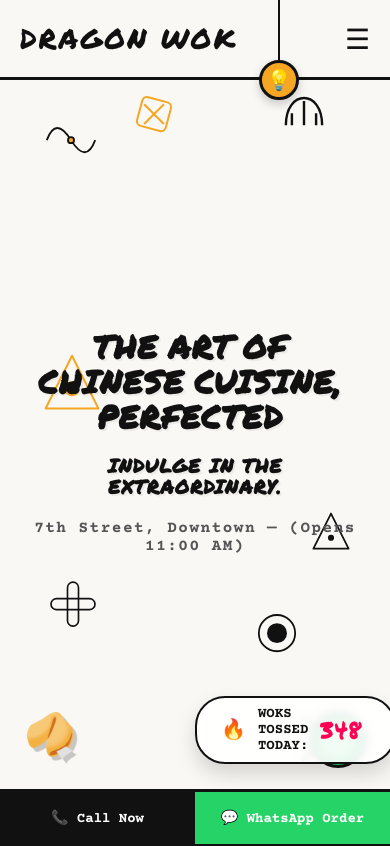
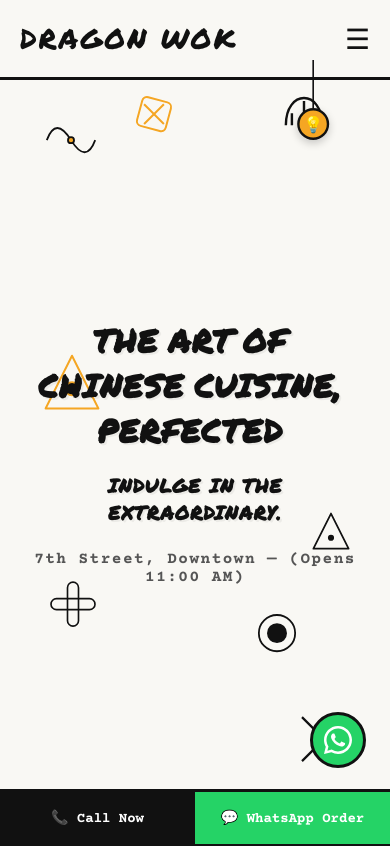
Before and after one commit to Yuzii08/dragon-wok, a Next.js app: page / in a window 390 px wide. Shown: the top 846 px of the page. Built offline with nearby package versions, Linux system fonts and the light colour scheme.

Commit message:
Fix mobile clutter and add animations

```diff
--- a/app/globals.css
+++ b/app/globals.css
@@ -23,7 +23,10 @@ nav{position:fixed;top:0;left:0;right:0;z-index:100;display:flex;justify-content
 .hero{min-height:100vh;display:flex;flex-direction:column;align-items:center;justify-content:center;position:relative;padding:120px 40px 80px;overflow:hidden;}
 .hero-tagline{font-family:'Permanent Marker',cursive;font-size:68px;text-align:center;text-transform:uppercase;line-height:1.1;z-index:2;position:relative;letter-spacing:1px;text-shadow: 2px 2px 0px rgba(0,0,0,0.05);}
 .hero-address{font-family:'Courier Prime',monospace;font-size:16px;color:#555;margin-top:20px;text-align:center;z-index:2;position:relative;letter-spacing:1.5px;font-weight:700;}
-@media(max-width:768px){.hero-tagline{font-size:36px;}.hero{padding:100px 20px 60px;}}
+@media(max-width:768px){
+  .hero-tagline{font-size:32px; line-height:1.4;}
+  .hero{padding:120px 20px 60px;}
+}
 
 /* ═══ DOODLES ═══ */
 .doodle{position:absolute;z-index:1;user-select:none;-webkit-user-drag:none;}
@@ -292,6 +295,9 @@ body.dark-mode .hero-tagline { color:#00ffcc; text-shadow:0 0 20px rgba(0,255,20
 body.dark-mode .doodle svg { stroke:#333; }
 
 .theme-switcher-container { position:fixed; top:0; right:40px; z-index:9990; display:flex; flex-direction:column; align-items:center; }
+@media(max-width:768px) {
+  .theme-switcher-container { top:60px; right:20px; transform:scale(0.8); transform-origin:top right; }
+}
 .pull-string-wrapper { display:flex; flex-direction:column; align-items:center; cursor:grab; }
 .pull-string-wrapper:active { cursor:grabbing; }
 .pull-string-cord { width:2px; height:60px; background:#111; }
@@ -348,7 +354,7 @@ body.dark-mode .tracker-inner { background:rgba(18,18,18,0.9); border-color:#00f
 .tracker-number { font-family:'Permanent Marker',cursive; font-size:24px; color:#ff0055; display:inline-block; min-width:50px; }
 .tracker-fire { font-size:20px; transition:transform 0.2s; }
 .tracker-fire.heating { transform:scale(1.5); }
-@media(max-width:768px) { .kitchen-tracker { top:auto; bottom:80px; } }
+@media(max-width:768px) { .kitchen-tracker { display:none; } }
 
 /* ═══ REVIEWS MARQUEE ═══ */
 .marquee-section { padding:60px 0; background:#ff0055; overflow:hidden; border-top:6px solid #111; border-bottom:6px solid #111; }
@@ -545,6 +551,6 @@ body.dark-mode .drag-instructions { color:#f5a623; }
   .showcase-title { font-size:32px; }
   .label-1 { left:5%; }
   .label-2 { right:5%; }
-  .fortune-cookie-container { bottom:80px; }
+  .fortune-cookie-container { display:none; }
   .cookie-opened-paper { white-space:normal; font-size:12px; }
 }
--- a/components/Menu.tsx
+++ b/components/Menu.tsx
@@ -105,7 +105,14 @@ export default function Menu() {
         // Mobile Layout: Swipable horizontal cards or clean rows
         <div className="menu-mobile-container">
           {MENU_CATEGORIES.map((category, idx) => (
-            <div key={idx} className="menu-card-mobile">
+            <motion.div
+              key={idx}
+              className="menu-card-mobile"
+              initial={{ opacity: 0, y: 30 }}
+              whileInView={{ opacity: 1, y: 0 }}
+              viewport={{ once: true, margin: "-50px" }}
+              transition={{ duration: 0.4, delay: idx * 0.1 }}
+            >
               <div className="menu-card-header">
                 <h3>{category.cat}</h3>
                 <div
@@ -115,16 +122,23 @@ export default function Menu() {
               </div>
               <div className="menu-card-items">
                 {category.items.map((item, itemIdx) => (
-                  <div key={itemIdx} className="menu-item-row">
+                  <motion.div
+                    key={itemIdx}
+                    className="menu-item-row"
+                    initial={{ opacity: 0, x: -15 }}
+                    whileInView={{ opacity: 1, x: 0 }}
+                    viewport={{ once: true }}
+                    transition={{ delay: itemIdx * 0.1 + 0.2 }}
+                  >
                     <div className="item-details">
                       <div className="item-name">{item.name}</div>
                       {item.desc && <div className="item-desc">{item.desc}</div>}
                     </div>
                     <div className="item-price">{item.price}</div>
-                  </div>
+                  </motion.div>
                 ))}
               </div>
-            </div>
+            </motion.div>
           ))}
         </div>
       ) : (
```
